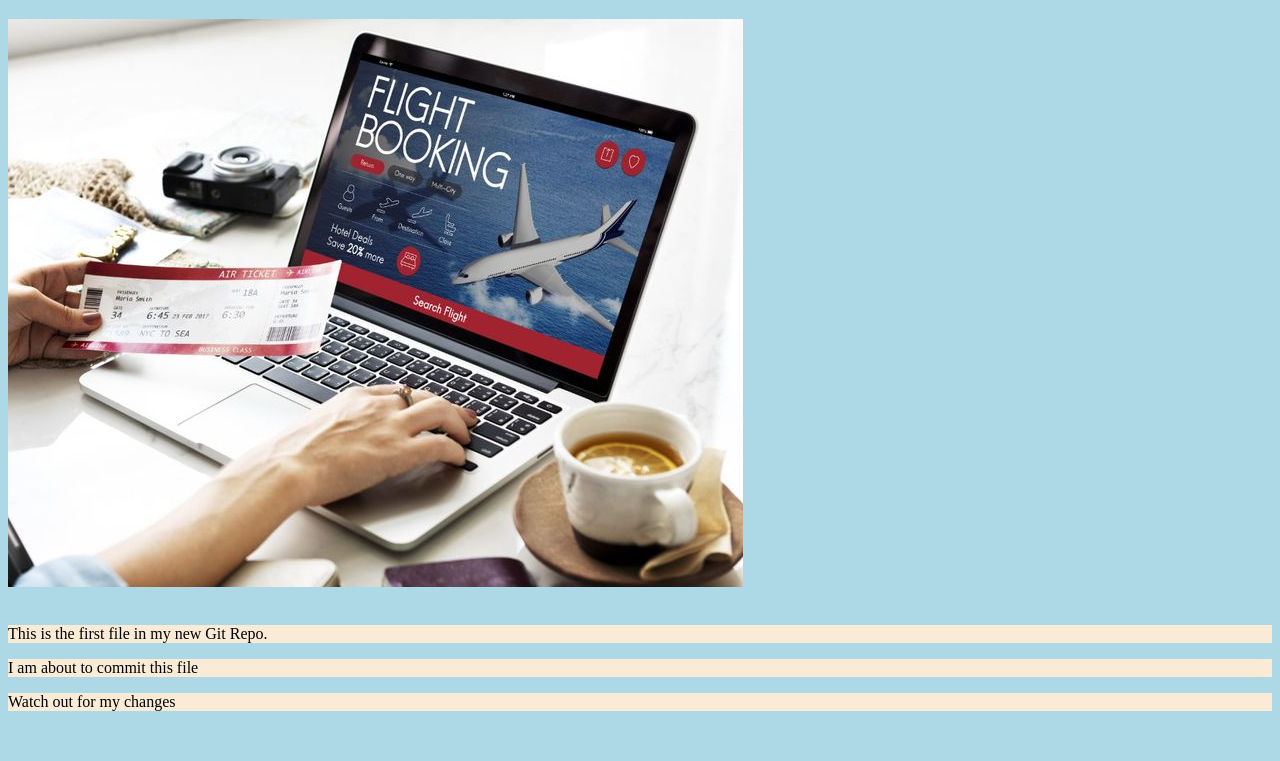
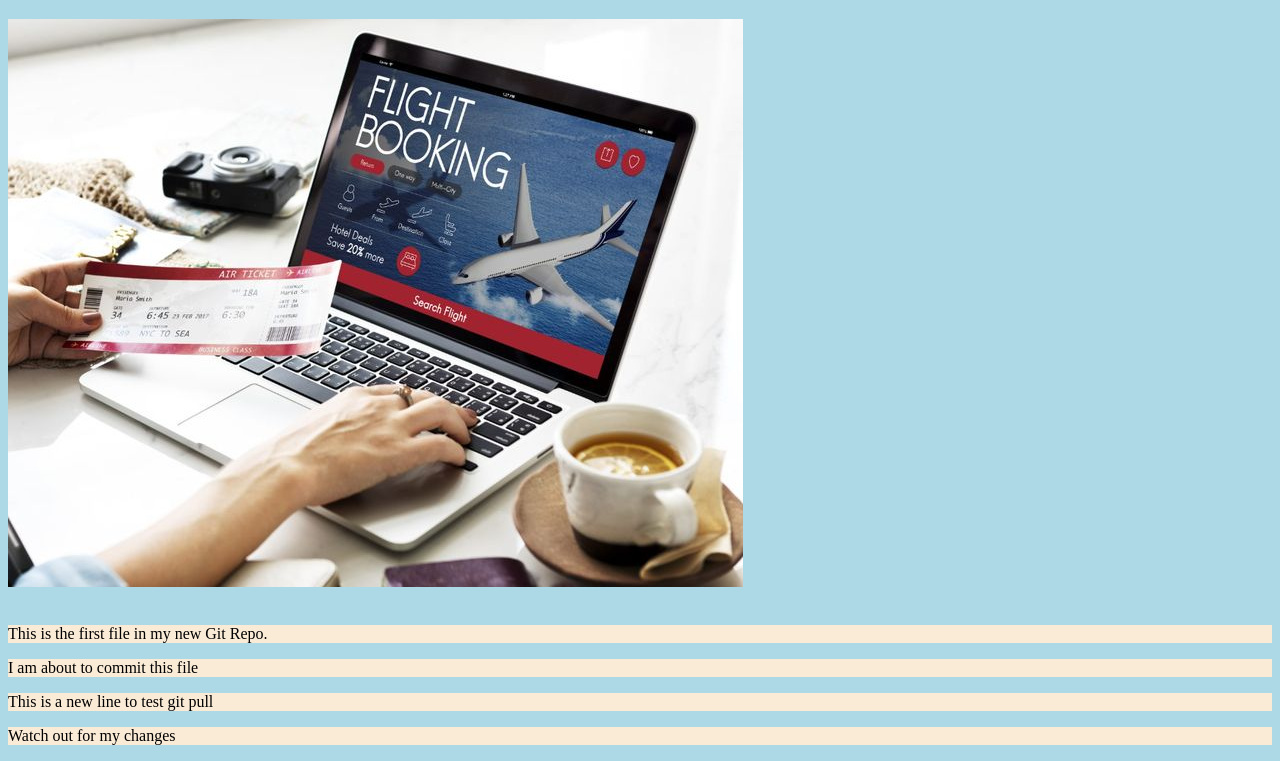
Before and after one commit to Vanessabakare/hello-world, a plain HTML site: page index.html in a window 1280 px wide. Shown: the part 500-1261 px from the top of the page. Before the commit the page ends 1227 px from the top, so only its background shows below. Drawn offline with Linux system fonts and the light colour scheme.

Commit message:
Added a new line

```diff
--- a/index.html
+++ b/index.html
@@ -17,5 +17,6 @@
 
 <p>This is the first file in my new Git Repo.</p>
 <p>I am about to commit this file</p>
+<p>This is a new line to test git pull</p>
 <p>Watch out for my changes</p>
 </body></html>
```
